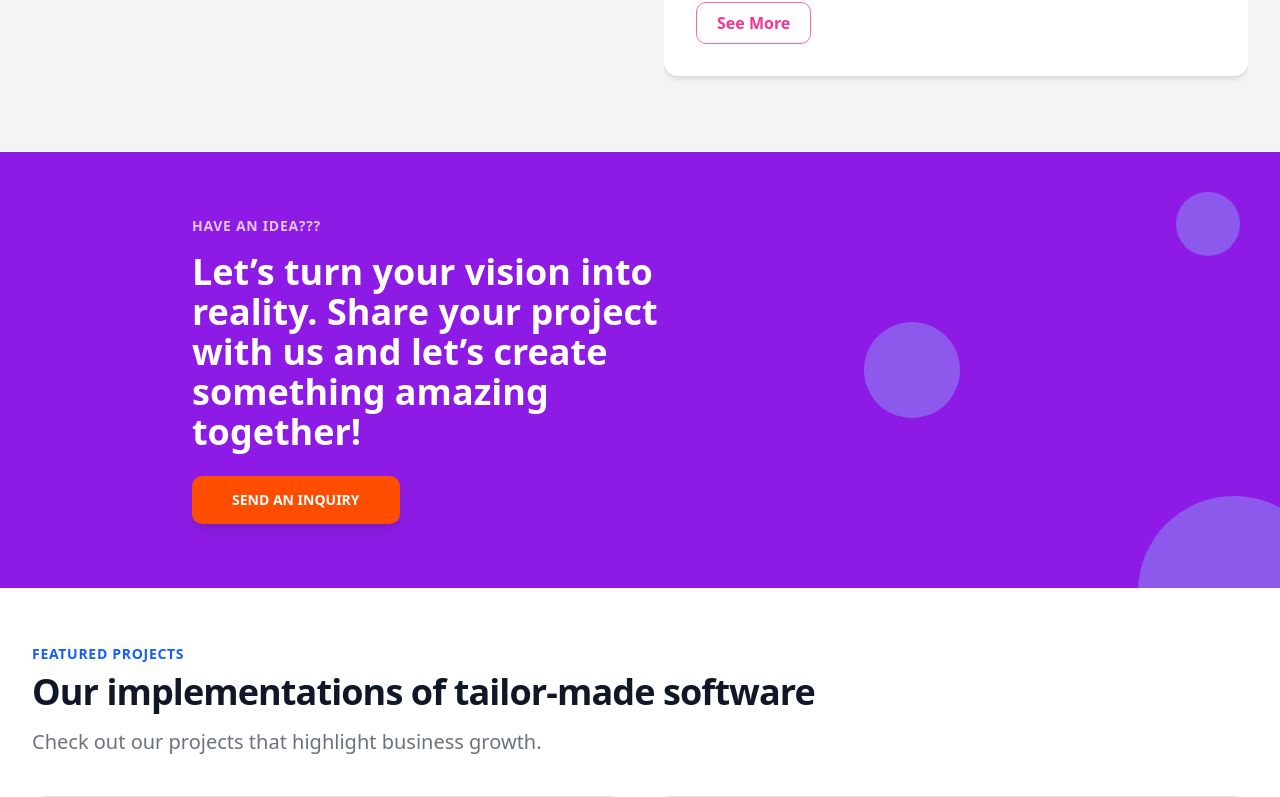
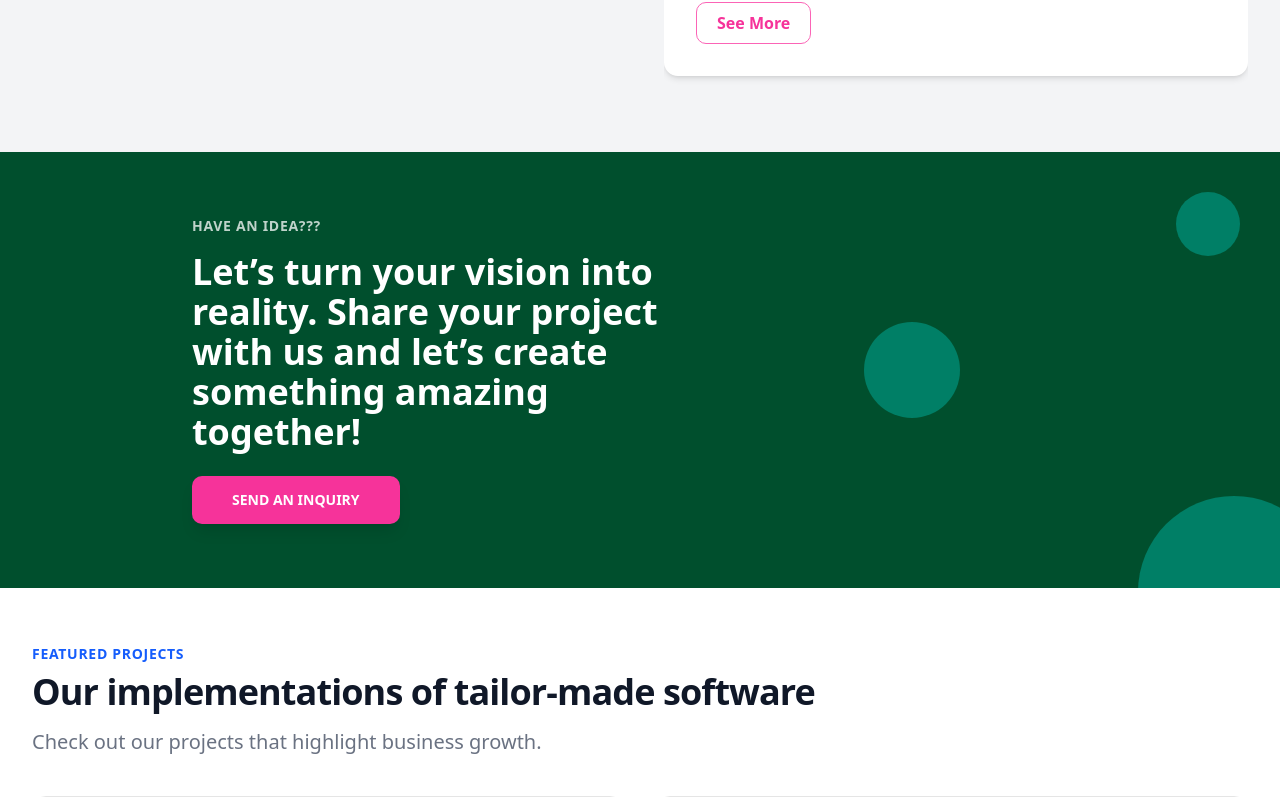
Before and after one commit to TcMarsh31/heteroweb, a Next.js app: page / in a window 1280 px wide. Shown: the part 1120-1917 px from the top of the page. Built offline with nearby package versions, Linux system fonts and the light colour scheme.

Commit message:
change color

```diff
--- a/src/components/inquiry.jsx
+++ b/src/components/inquiry.jsx
@@ -7,7 +7,7 @@ export default function Inquiry({
 }) {
   return (
     // The main container with the purple background color
-    <section className="relative bg-[#8d1be5] text-white p-8 md:p-16 overflow-hidden">
+    <section className="relative bg-[#004F2D] text-white p-8 md:p-16 overflow-hidden">
       <div className="max-w-4xl mx-auto z-10 relative">
         <p className="text-sm font-semibold uppercase tracking-wider mb-4 opacity-75">
           {title}
@@ -16,7 +16,7 @@ export default function Inquiry({
           {description}
         </h1>
         {/* The orange button using a custom background color utility */}
-        <Button className="bg-[#ff4d00] hover:bg-[#e64500] text-white font-semibold py-6 px-10 rounded-lg shadow-lg">
+        <Button className="bg-pink-500 hover:bg-pink-600 text-white font-semibold py-6 px-10 rounded-lg shadow-lg">
           SEND AN INQUIRY
         </Button>
       </div>
```
